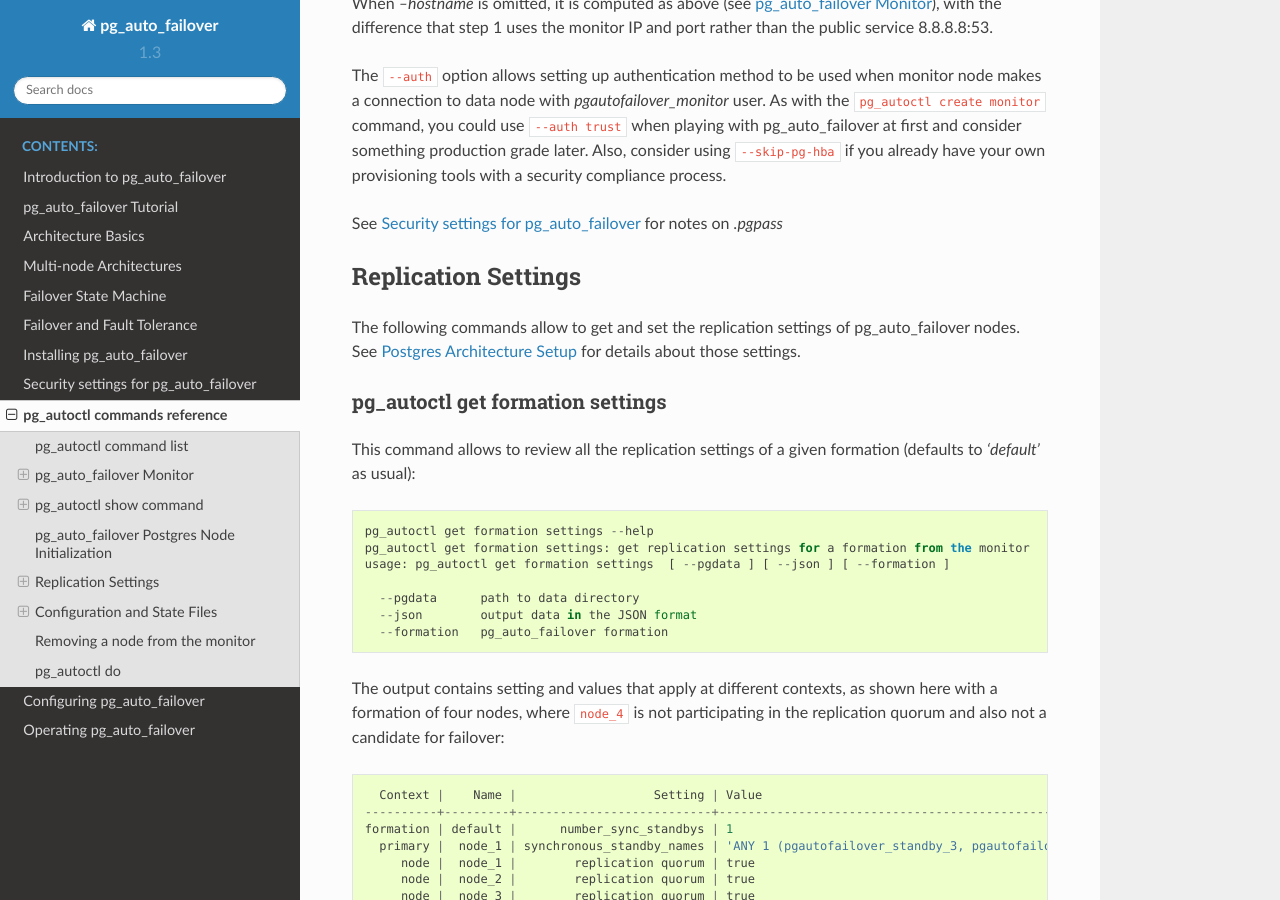
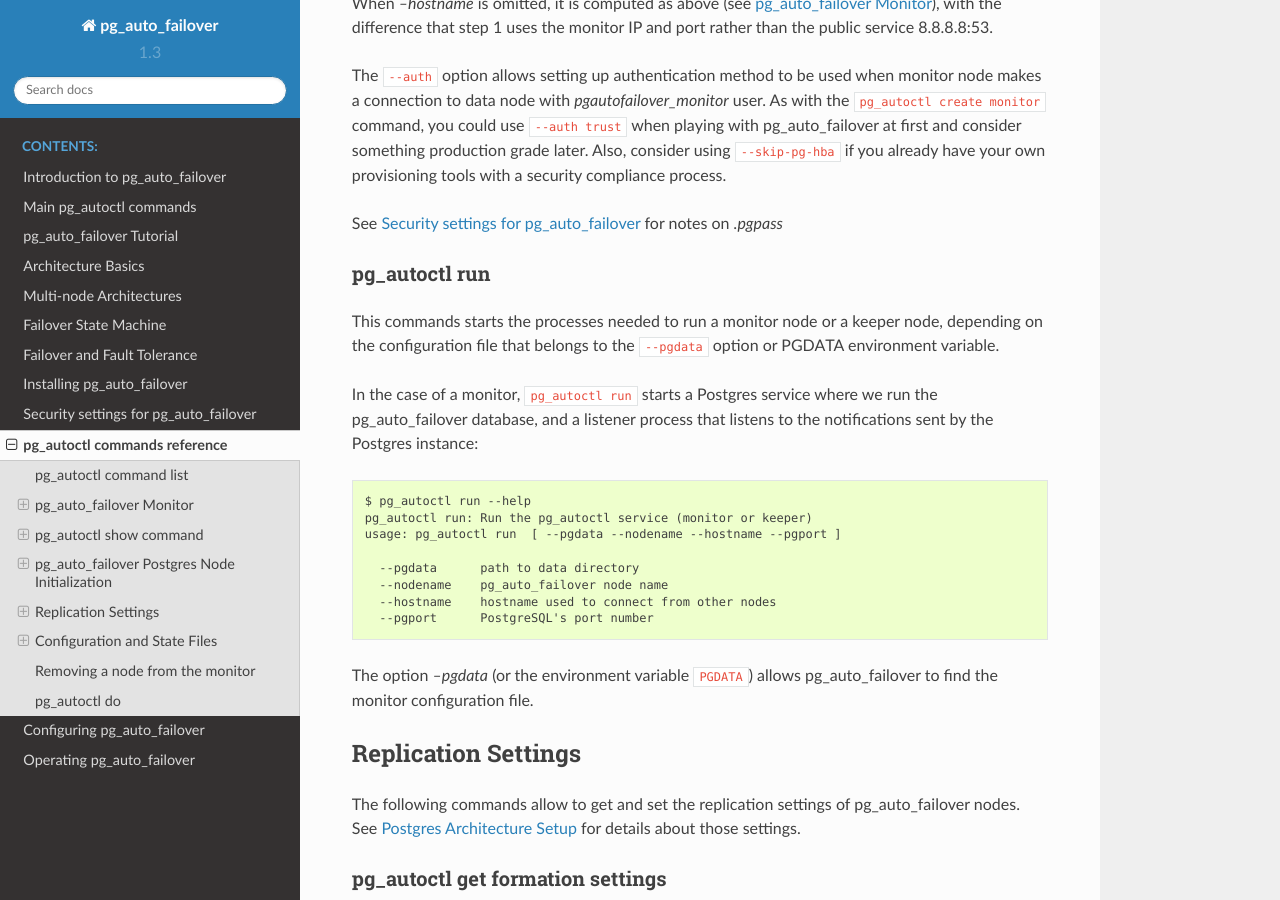
Before and after one commit to hapostgres/pg_auto_failover, a Sphinx documentation site: the page built from docs/ref/reference.rst, in a window 1280 px wide and 900 px high, scrolled down 8979 px. Built offline with Sphinx 7.4.7 and the Read the Docs theme 2.0.0, drawn with Linux system fonts in a browser that asks for light colours.

Commit message:
Add a "main commands" section to the docs.
We have a lot to cover, and users will want to get started quickly. With
this section they are able to focus on a minimal subset of commands.

```diff
--- a/docs/architecture-multi-standby.rst
+++ b/docs/architecture-multi-standby.rst
@@ -1,3 +1,5 @@
+.. _multi_node_architecture:
+
 Multi-node Architectures
 ========================
 
--- a/docs/index.rst
+++ b/docs/index.rst
@@ -11,6 +11,7 @@
    :caption: Contents:
 
    intro
+   how-to
    tutorial
    architecture
    architecture-multi-standby
--- a/docs/ref/reference.rst
+++ b/docs/ref/reference.rst
@@ -482,6 +484,29 @@
 security compliance process.
 
 See :ref:`security` for notes on `.pgpass`
+
+pg_autoctl run
+^^^^^^^^^^^^^^
+
+This commands starts the processes needed to run a monitor node or a keeper
+node, depending on the configuration file that belongs to the ``--pgdata``
+option or PGDATA environment variable.
+
+In the case of a monitor, ``pg_autoctl run`` starts a Postgres service where
+we run the pg_auto_failover database, and a listener process that listens to
+the notifications sent by the Postgres instance::
+
+  $ pg_autoctl run --help
+  pg_autoctl run: Run the pg_autoctl service (monitor or keeper)
+  usage: pg_autoctl run  [ --pgdata --nodename --hostname --pgport ]
+
+    --pgdata      path to data directory
+    --nodename    pg_auto_failover node name
+    --hostname    hostname used to connect from other nodes
+    --pgport      PostgreSQL's port number
+
+The option `--pgdata` (or the environment variable ``PGDATA``) allows
+pg_auto_failover to find the monitor configuration file.
 
 Replication Settings
 --------------------
--- a/docs/tutorial.rst
+++ b/docs/tutorial.rst
@@ -1,3 +1,5 @@
+.. _tutorial:
+
 pg_auto_failover Tutorial
 =========================
 
```
Also changed, not shown: other parts of docs/ref/reference.rst (+2 -0 lines), docs/how-to.rst (added, +156 -0 lines).
